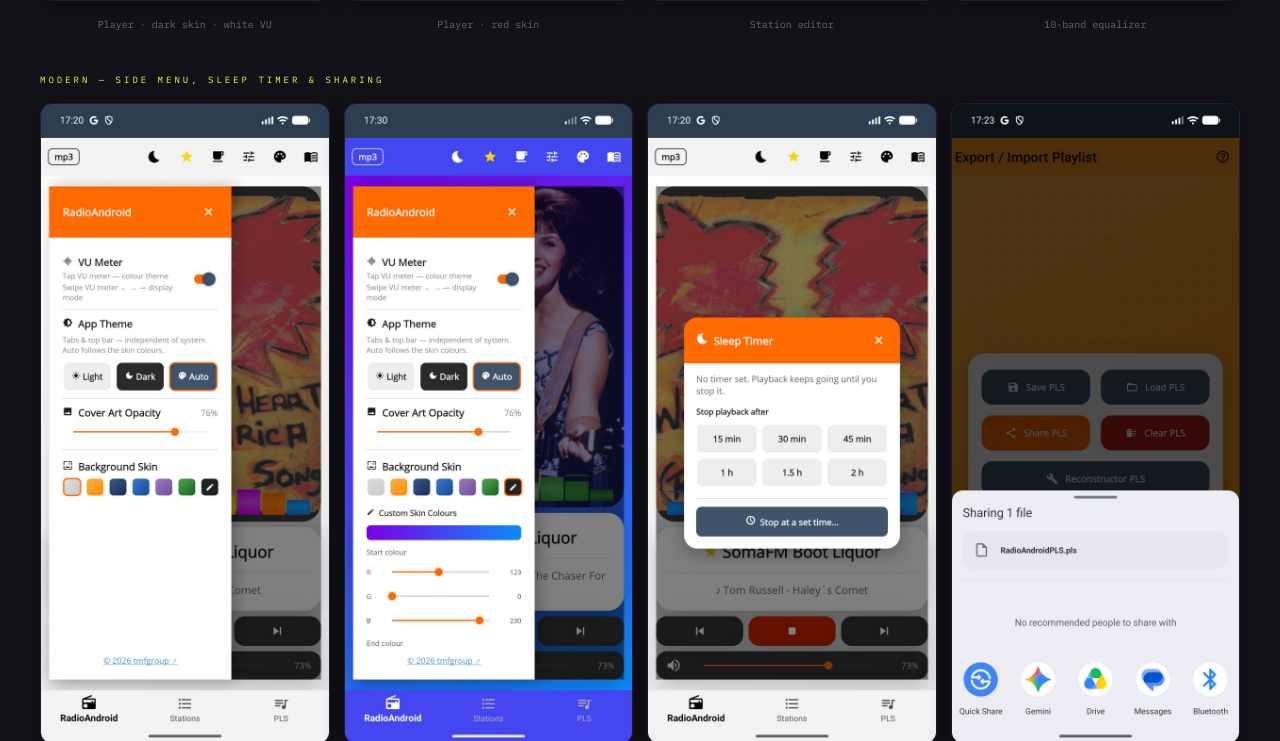
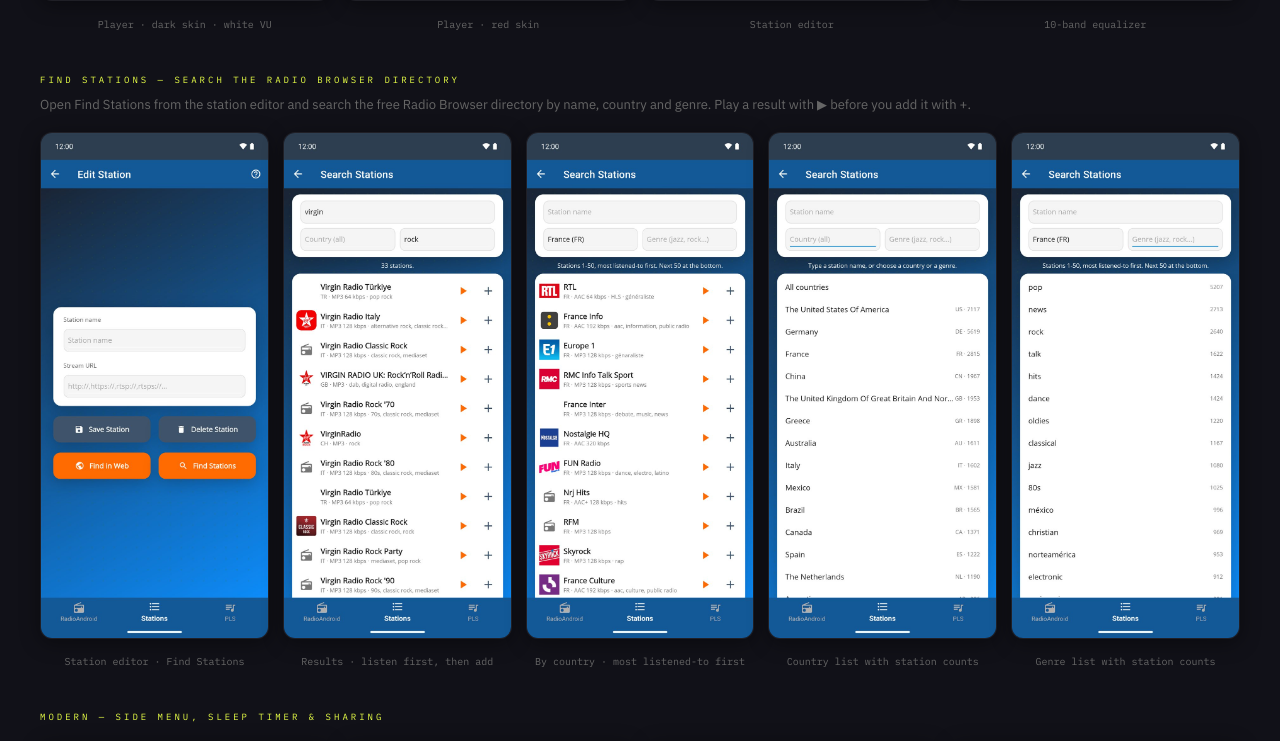
Before and after one commit to toevi/RadioAndroidPro, a plain HTML site: page docs/index.html in a window 1280 px wide. Shown: the part 6699-7440 px from the top of the page. Drawn offline with nearby package versions, Linux system fonts and the light colour scheme.

Commit message:
Strona: galeria Find Stations, 6.8.5 na produkcji
- docs/index.html: grupa "Find Stations" po edytorze stacji, 5 zrzutow
  z Androida (screenshot75-79: edytor, wyniki, kraj, lista krajow, gatunki)
- README: status - 6.8.5 na produkcji w Google Play, 6.9 w testach wewn.

Co-Authored-By: Claude Opus 5.5 <noreply@anthropic.com>
Claude-Session: https://claude.ai/code/session_01XPyxc8Rj5YpfFexfC2JyrP

```diff
--- a/docs/index.html
+++ b/docs/index.html
@@ -500,6 +500,18 @@ document.querySelector('#promo-video a').addEventListener('click', function (e)
     </div>
 
     <div class="screenshot-group">
+      <div class="screenshot-group-label" style="color:var(--accent);">Find Stations — search the Radio Browser directory</div>
+      <p style="color:var(--muted);font-size:13px;margin:-8px 0 16px;">Open Find Stations from the station editor and search the free Radio Browser directory by name, country and genre. Play a result with ▶ before you add it with +.</p>
+      <div class="screenshot-grid">
+        <div class="screenshot-item"><img src="img/screenshot75.jpg" alt="Station editor with the Find in Web and Find Stations buttons" loading="lazy"><p>Station editor · Find Stations</p></div>
+        <div class="screenshot-item"><img src="img/screenshot76.jpg" alt="Search results for virgin and rock: 33 stations with play and add buttons" loading="lazy"><p>Results · listen first, then add</p></div>
+        <div class="screenshot-item"><img src="img/screenshot77.jpg" alt="Stations from France, most listened-to first, with station logos" loading="lazy"><p>By country · most listened-to first</p></div>
+        <div class="screenshot-item"><img src="img/screenshot78.jpg" alt="Country list with the number of stations in each country" loading="lazy"><p>Country list with station counts</p></div>
+        <div class="screenshot-item"><img src="img/screenshot79.jpg" alt="Genre list with the number of stations in each genre" loading="lazy"><p>Genre list with station counts</p></div>
+      </div>
+    </div>
+
+    <div class="screenshot-group">
       <div class="screenshot-group-label" style="color:var(--accent);">Modern — side menu, sleep timer &amp; sharing</div>
       <div class="screenshot-grid">
         <div class="screenshot-item"><img src="img/screenshot13.jpg" alt="Side drawer: VU meter, app theme, cover art opacity and skins" loading="lazy"><p>Side menu · themes &amp; skins</p></div>
```
Also changed, not shown: docs/img/screenshot75.jpg (added), docs/img/screenshot76.jpg (added), docs/img/screenshot77.jpg (added), docs/img/screenshot78.jpg (added), docs/img/screenshot79.jpg (added), 1 other file.
